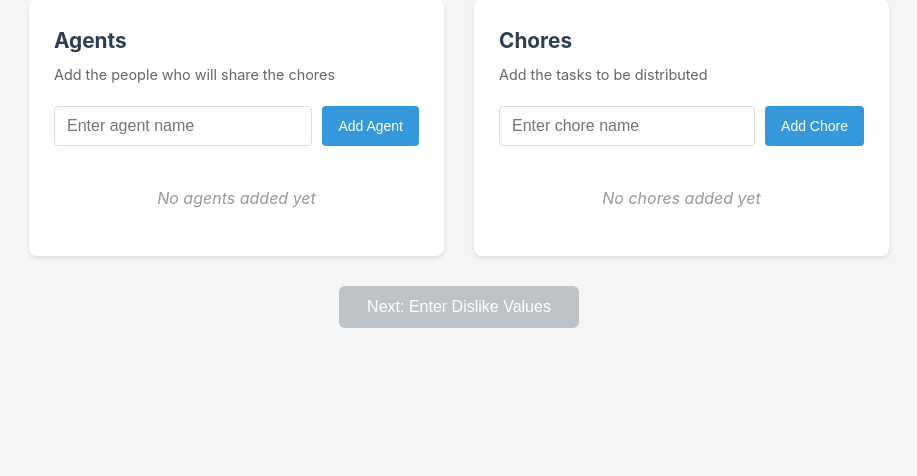
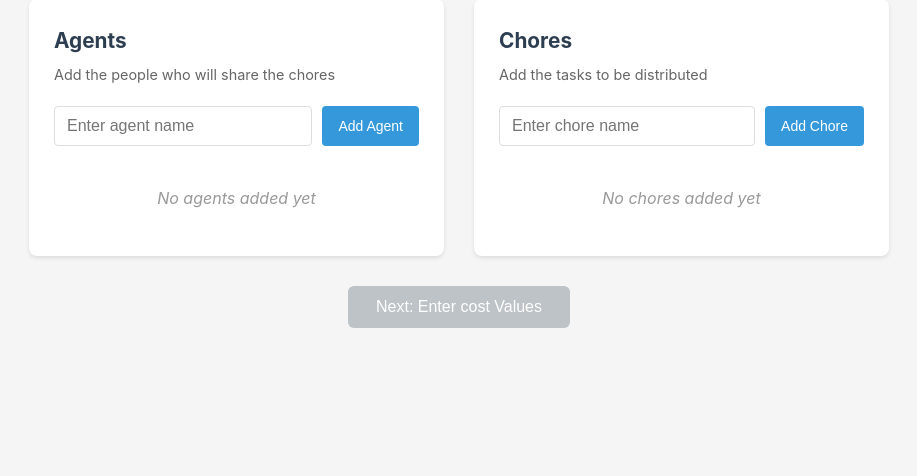
Before and after one commit to andiblas/division-de-tareas, a Flask app: page / in a window 1280 px wide. Shown: the part 150-626 px from the top of the page, without its empty margins (181-1098 px from the left). Run offline with Flask 3, Linux system fonts and the light colour scheme.

```diff
--- a/webapp/routes/main.py
+++ b/webapp/routes/main.py
@@ -9,33 +9,33 @@ from flask import Blueprint, current_app, render_template, request
 main_bp = Blueprint("main", __name__)
 
 
-def parse_dislike_values(form: dict) -> dict[str, dict[str, int]]:
-    """Parse dislike_values from form data.
+def parse_cost_values(form: dict) -> dict[str, dict[str, int]]:
+    """Parse cost_values from form data.
 
-    Form data comes as: dislike_values[agent][chore] = value
+    Form data comes as: cost_values[agent][chore] = value
     Returns a nested dict: {agent: {chore: value}}
 
     Args:
         form: The request form data
 
     Returns:
-        Nested dictionary of dislike values
+        Nested dictionary of cost values
     """
-    dislike_values: dict[str, dict[str, int]] = {}
-    pattern = re.compile(r"dislike_values\[(.+?)\]\[(.+?)\]")
+    cost_values: dict[str, dict[str, int]] = {}
+    pattern = re.compile(r"cost_values\[(.+?)\]\[(.+?)\]")
 
     for key in form:
         match = pattern.match(key)
         if match:
             agent, chore = match.groups()
-            if agent not in dislike_values:
-                dislike_values[agent] = {}
+            if agent not in cost_values:
+                cost_values[agent] = {}
             try:
-                dislike_values[agent][chore] = int(form[key])
+                cost_values[agent][chore] = int(form[key])
             except ValueError:
-                dislike_values[agent][chore] = 5  # Default to neutral
+                cost_values[agent][chore] = 5  # Default to neutral
 
-    return dislike_values
+    return cost_values
 
 
 @main_bp.route("/")
@@ -50,12 +50,12 @@ def index() -> str:
 
 @main_bp.route("/calculate", methods=["POST"])
 def calculate() -> str:
-    """Receive agents, chores, and dislike values, forward to API for allocation.
+    """Receive agents, chores, and cost values, forward to API for allocation.
 
     The form submits:
     - agents: List of agent names (people)
     - chores: List of chore names (tasks)
-    - dislike_values[agent][chore]: Dislike rating (1-10) for each combination
+    - cost_values[agent][chore]: cost rating (1-10) for each combination
 
     Returns:
         Rendered template with the allocation result (or error)
@@ -63,7 +63,7 @@ def calculate() -> str:
     # Get the lists from the form submission
     agents = request.form.getlist("agents")
     chores = request.form.getlist("chores")
-    dislike_values = parse_dislike_values(request.form)
+    cost_values = parse_cost_values(request.form)
 
     # Validate inputs
     errors = []
@@ -71,8 +71,8 @@ def calculate() -> str:
         errors.append("At least one agent is required")
     if not chores:
         errors.append("At least one chore is required")
-    if not dislike_values:
-        errors.append("Dislike values are required")
+    if not cost_values:
+        errors.append("cost values are required")
 
     if errors:
         result = {
@@ -91,7 +91,7 @@ def calculate() -> str:
             json={
                 "agents": agents,
                 "chores": chores,
-                "dislike_values": dislike_values,
+                "cost_values": cost_values,
             },
             timeout=30,
         )
--- a/webapp/static/css/style.css
+++ b/webapp/static/css/style.css
@@ -326,8 +326,8 @@ footer {
     transition: width 0.3s ease;
 }
 
-/* Dislike section */
-.dislike-section {
+/* cost section */
+.cost-section {
     background: white;
     padding: 25px;
     border-radius: 8px;
@@ -335,7 +335,7 @@ footer {
     margin-bottom: 20px;
 }
 
-.dislike-section h2 {
+.cost-section h2 {
     color: #2c3e50;
     margin-bottom: 5px;
     font-size: 1.3rem;
@@ -494,7 +494,7 @@ footer {
         width: 100%;
     }
 
-    .dislike-section {
+    .cost-section {
         padding: 20px;
     }
 }
--- a/webapp/static/js/app.js
+++ b/webapp/static/js/app.js
@@ -1,6 +1,6 @@
 /**
  * Client-side JavaScript for managing the agents and chores lists,
- * and the multi-step dislike values flow.
+ * and the multi-step cost values flow.
  */
 
 // ===== State Management =====
@@ -185,7 +185,7 @@ function updateProgressIndicator() {
  */
 function goToStep(stepNum) {
     // Save current slider values before leaving
-    saveDislikeValuesToHiddenInputs();
+    saveCostValuesToHiddenInputs();
 
     // Hide all steps
     document.querySelectorAll('.step').forEach(el => el.classList.remove('active'));
@@ -204,9 +204,9 @@ function goToStep(stepNum) {
 }
 
 /**
- * Transition from step 1 to the dislike value steps.
+ * Transition from step 1 to the cost value steps.
  */
-function goToDislikeValues() {
+function goToCostValues() {
     const agents = getAgents();
     const chores = getChores();
 
@@ -215,8 +215,8 @@ function goToDislikeValues() {
         return;
     }
 
-    // Generate dislike value steps for each agent
-    generateDislikeSteps(agents, chores);
+    // Generate cost value steps for each agent
+    generateCostSteps(agents, chores);
 
     // Update total steps (step 1 + one step per agent)
     totalSteps = 1 + agents.length;
@@ -226,12 +226,12 @@ function goToDislikeValues() {
 }
 
 /**
- * Generate the HTML for each agent's dislike value form.
+ * Generate the HTML for each agent's cost value form.
  * @param {string[]} agents - Array of agent names
  * @param {string[]} chores - Array of chore names
  */
-function generateDislikeSteps(agents, chores) {
-    const container = document.getElementById('dislike-steps-container');
+function generateCostSteps(agents, chores) {
+    const container = document.getElementById('cost-steps-container');
     container.innerHTML = '';
 
     agents.forEach((agent, index) => {
@@ -274,10 +274,10 @@ function generateDislikeSteps(agents, chores) {
 
         const stepHtml = `
             <div id="step-${stepNum}" class="step">
-                <section class="dislike-section">
-                    <h2>${escapeHtml(agent)}'s Dislike Values</h2>
+                <section class="cost-section">
+                    <h2>${escapeHtml(agent)}'s Cost Values</h2>
                     <p class="section-description">
-                        Rate how much ${escapeHtml(agent)} dislikes each chore
+                        Please specify ${escapeHtml(agent)}'s cost value for each chore
                     </p>
                     <div class="scale-hint">
                         <span>1 = Don't mind</span>
@@ -311,15 +311,15 @@ function updateSliderValue(slider) {
 /**
  * Save all slider values to hidden inputs for form submission.
  */
-function saveDislikeValuesToHiddenInputs() {
-    const container = document.getElementById('dislike-hidden-inputs');
+function saveCostValuesToHiddenInputs() {
+    const container = document.getElementById('cost-hidden-inputs');
     const sliders = document.querySelectorAll('.chore-rating-row input[type="range"]');
 
     sliders.forEach(slider => {
         const agent = slider.dataset.agent;
         const chore = slider.dataset.chore;
         const value = slider.value;
-        const inputName = `dislike_values[${agent}][${chore}]`;
+        const inputName = `cost_values[${agent}][${chore}]`;
 
         // Check if hidden input already exists
         let existing = container.querySelector(`input[name="${CSS.escape(inputName)}"]`);
@@ -344,8 +344,8 @@ function saveDislikeValuesToHiddenInputs() {
  * @returns {boolean} - Whether the form should submit
  */
 function validateForm(event) {
-    // Save dislike values before submission
-    saveDislikeValuesToHiddenInputs();
+    // Save cost values before submission
+    saveCostValuesToHiddenInputs();
 
     const agents = getAgents();
     const chores = getChores();
@@ -360,10 +360,10 @@ function validateForm(event) {
         errors.push('At least one chore is required');
     }
 
-    // Check if we have dislike values (should have been through the flow)
-    const hiddenInputs = document.querySelectorAll('#dislike-hidden-inputs input');
+    // Check if we have cost values (should have been through the flow)
+    const hiddenInputs = document.querySelectorAll('#cost-hidden-inputs input');
     if (hiddenInputs.length === 0) {
-        errors.push('Please enter dislike values for all agents');
+        errors.push('Please enter cost values for all agents');
     }
 
     if (errors.length > 0) {
--- a/webapp/templates/index.html
+++ b/webapp/templates/index.html
@@ -78,17 +78,17 @@
 
         <!-- Next Button -->
         <div class="nav-buttons nav-buttons--single">
-            <button type="button" id="btn-next-to-values" class="btn-next" onclick="goToDislikeValues()" disabled>
-                Next: Enter Dislike Values
+            <button type="button" id="btn-next-to-values" class="btn-next" onclick="goToCostValues()" disabled>
+                Next: Enter cost Values
             </button>
         </div>
     </div>
 
-    <!-- Container for dynamically generated agent dislike steps -->
-    <div id="dislike-steps-container"></div>
+    <!-- Container for dynamically generated agent cost steps -->
+    <div id="cost-steps-container"></div>
 
-    <!-- Hidden inputs for dislike values (populated by JS before submit) -->
-    <div id="dislike-hidden-inputs"></div>
+    <!-- Hidden inputs for cost values (populated by JS before submit) -->
+    <div id="cost-hidden-inputs"></div>
 </form>
 
 <!-- Result Screen (standalone, shown when results exist) -->
```
Also changed, not shown: 1 other file.
